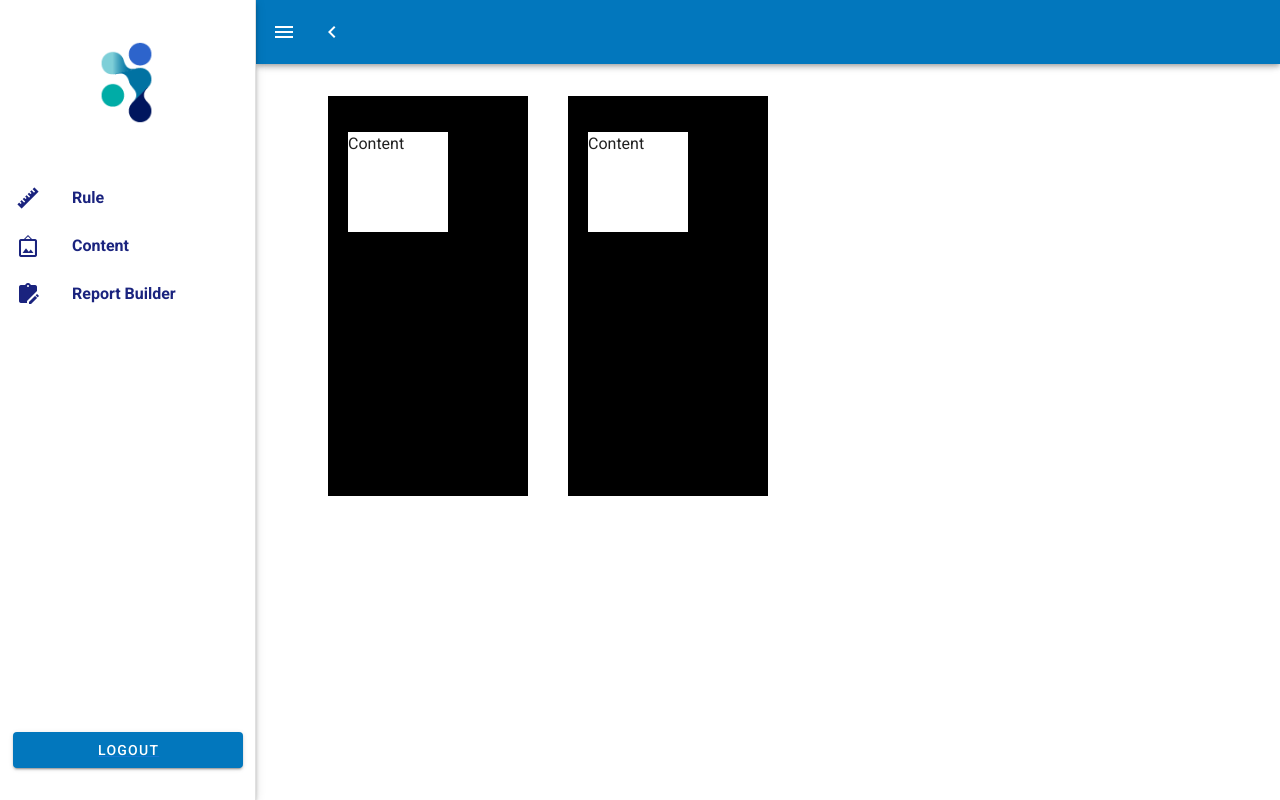
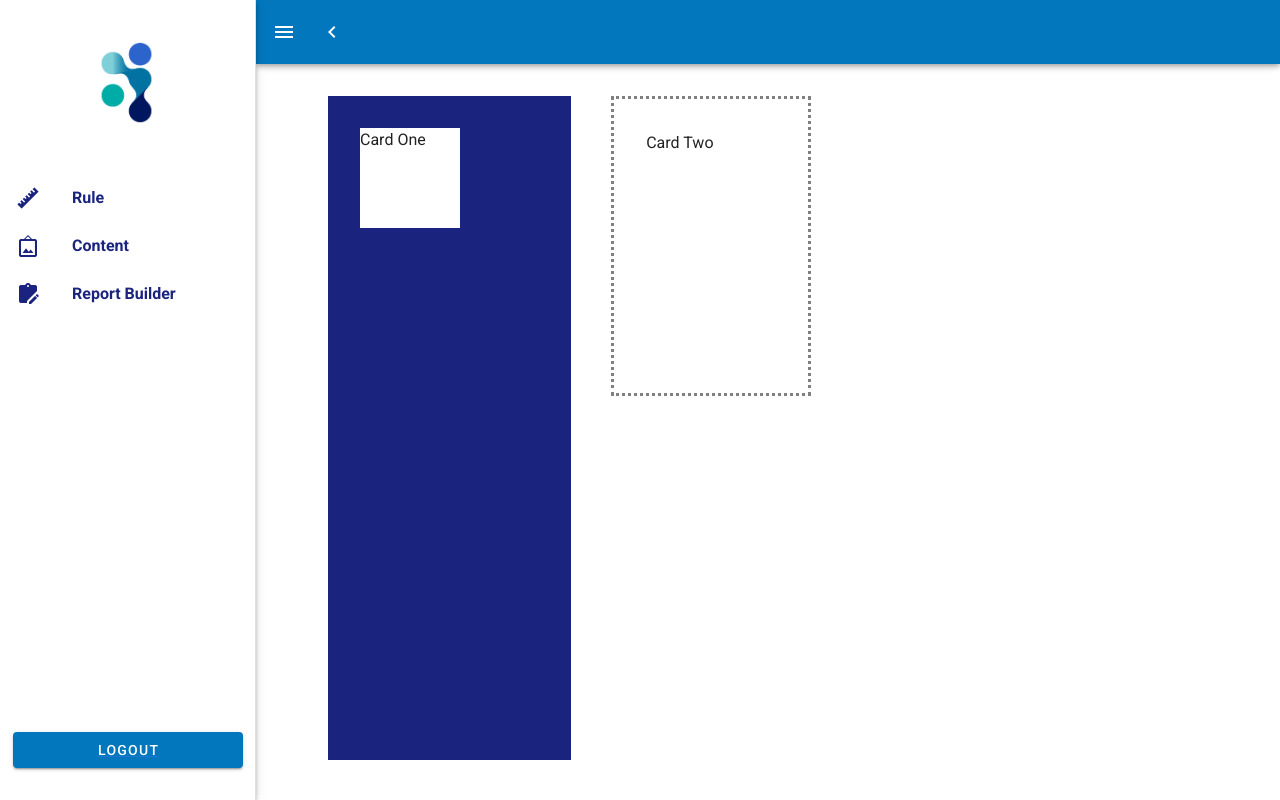
Before and after one commit to vinixcode/cv19-cms-frontend, a Nuxt app: page /app in a window 1280 px wide. Built offline with nearby package versions, Linux system fonts and the light colour scheme.

Commit message:
latest changes drag and drop report builder

```diff
--- a/components/board.vue
+++ b/components/board.vue
@@ -22,6 +22,5 @@ export default {
 .board {
   width: 200px;
   height: 400px;
-  background-color: black;
 }
 </style>
--- a/components/card.vue
+++ b/components/card.vue
@@ -6,7 +6,7 @@
     @dragstart="dragStart"
     @dragover.stop
   >
-    <p class="mt-4">Content</p>
+    <slot />
   </div>
 </template>
 
@@ -17,9 +17,9 @@ export default {
     dragStart: (e) => {
       const target = e.target
       e.dataTransfer.setData('card_id', target.id)
-      setTimeout(() => {
-        target.style.display = 'none'
-      }, 0)
+      // setTimeout(() => {
+      // target.style.display = 'none'
+      // }, 0)
     },
   },
 }
--- a/pages/app.vue
+++ b/pages/app.vue
@@ -2,12 +2,12 @@
   <div id="app">
     <main class="d-flex mx-10">
       <board id="board-1" class="pa-5 ma-5">
-        <card id="card-1" draggable="true">
+        <card id="card-1" class="ma-3" draggable="true">
           <p>Card One</p>
         </card>
       </board>
       <board id="board-2" class="pa-5 ma-5">
-        <card id="card-2" draggable="true">
+        <card id="card-2" class="ma-3" draggable="true">
           <p>Card Two</p>
         </card>
       </board>
@@ -27,4 +27,19 @@ export default {
 }
 </script>
 
-<style></style>
+<style>
+#board-1 {
+  overflow: auto !important;
+  height: 83vh;
+  width: 19vw;
+  background-color: #1a237e;
+}
+
+#board-2 {
+  border-style: dotted !important;
+  border-width: 3px !important;
+  border-color: gray;
+  height: 300px;
+  cursor: move;
+}
+</style>
```
